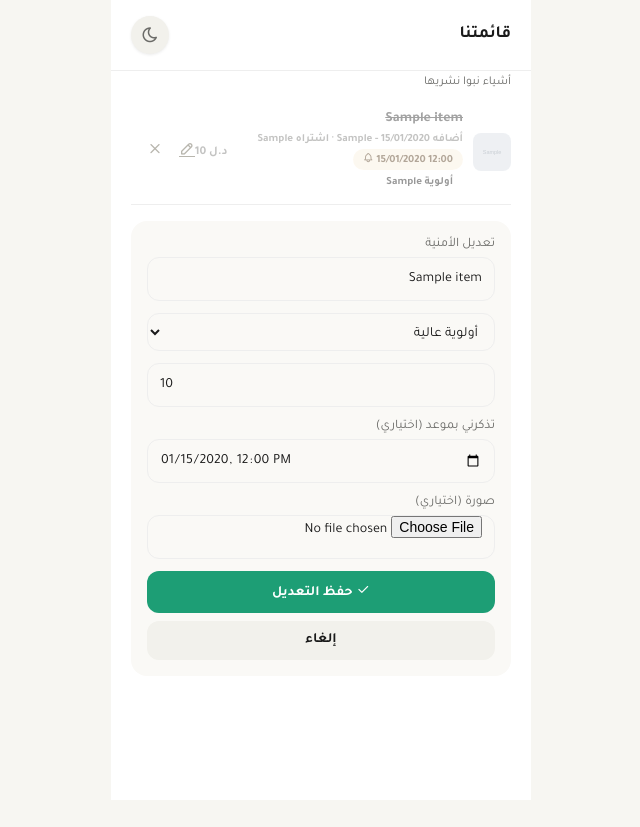
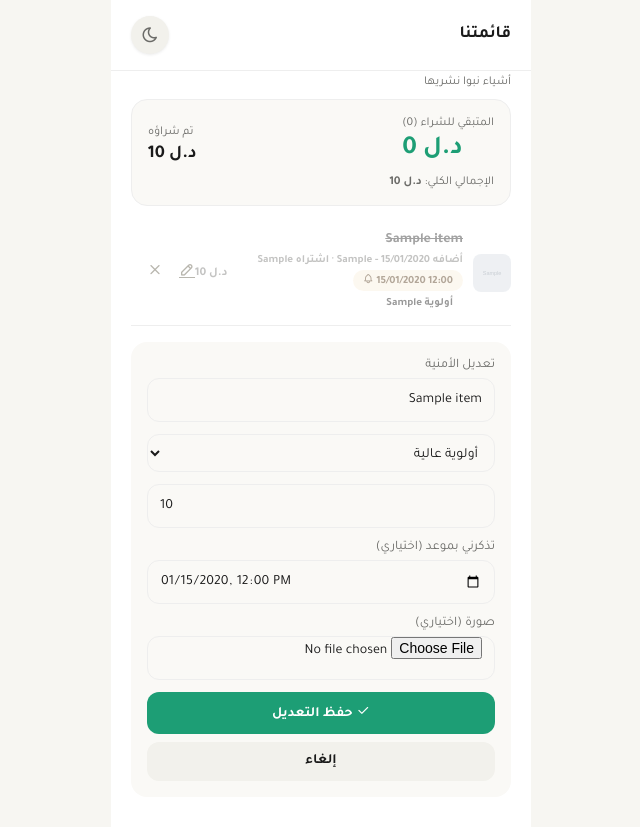
Before and after one commit to sadiqrajhi-10/qaimatn, a Flask app: template templates/wishlist.html in a window 1280 px wide. Shown: the whole page, without its empty margins (319-959 px from the left). Before the commit the page ends 800 px from the top, so only its background shows below. Run offline with Flask 3, Linux system fonts and the light colour scheme; the template is opened without the code that fills it: values that come from a table or form of the project are taken from there, others are empty; tables that the repository leaves empty hold one stand-in row (values such as "Sample post"); grey boxes marked "Sample" are stand-in pictures.

Commit message:
Enhance wishlist template with summary statistics

```diff
--- a/templates/wishlist.html
+++ b/templates/wishlist.html
@@ -2,7 +2,17 @@
 {% block title %}الأمنيات{% endblock %}
 {% block content %}
 <p class="app-subtitle" style="margin-bottom:10px;">أشياء نبوا نشريها</p>
-
+{% set ns = namespace(pending=0, bought=0, pending_count=0, no_price=0) %}
+{% for i in items %}{% if i.done %}{% set ns.bought = ns.bought + (i.price_estimate or 0) %}{% else %}{% set ns.pending = ns.pending + (i.price_estimate or 0) %}{% set ns.pending_count = ns.pending_count + 1 %}{% if not i.price_estimate %}{% set ns.no_price = ns.no_price + 1 %}{% endif %}{% endif %}{% endfor %}
+{% if items %}
+<div style="background:var(--bg-input); border:1px solid var(--border); border-radius:16px; padding:16px; margin-bottom:14px;">
+  <div style="display:flex; justify-content:space-between; align-items:flex-end; gap:12px;">
+    <div><p class="app-subtitle" style="margin:0 0 4px;">المتبقي للشراء ({{ ns.pending_count }})</p><p style="font-size:26px; font-weight:700; margin:0; color:var(--teal,#1D9E75);" dir="ltr">{{ '{:,.0f}'.format(ns.pending) }} د.ل</p></div>
+    <div style="text-align:left;"><p class="app-subtitle" style="margin:0 0 4px;">تم شراؤه</p><p style="font-size:18px; font-weight:700; margin:0;" dir="ltr">{{ '{:,.0f}'.format(ns.bought) }} د.ل</p></div>
+  </div>
+  <p class="app-subtitle" style="margin:10px 0 0;">الإجمالي الكلي: <b dir="ltr">{{ '{:,.0f}'.format(ns.pending + ns.bought) }} د.ل</b>{% if ns.no_price %} · {{ ns.no_price }} بدون سعر{% endif %}</p>
+</div>
+{% endif %}
 {% for item in items %}
 <div class="list-row">
   <form method="POST" action="{{ url_for('wishlist_toggle', item_id=item.id) }}" style="flex:1;">
```
